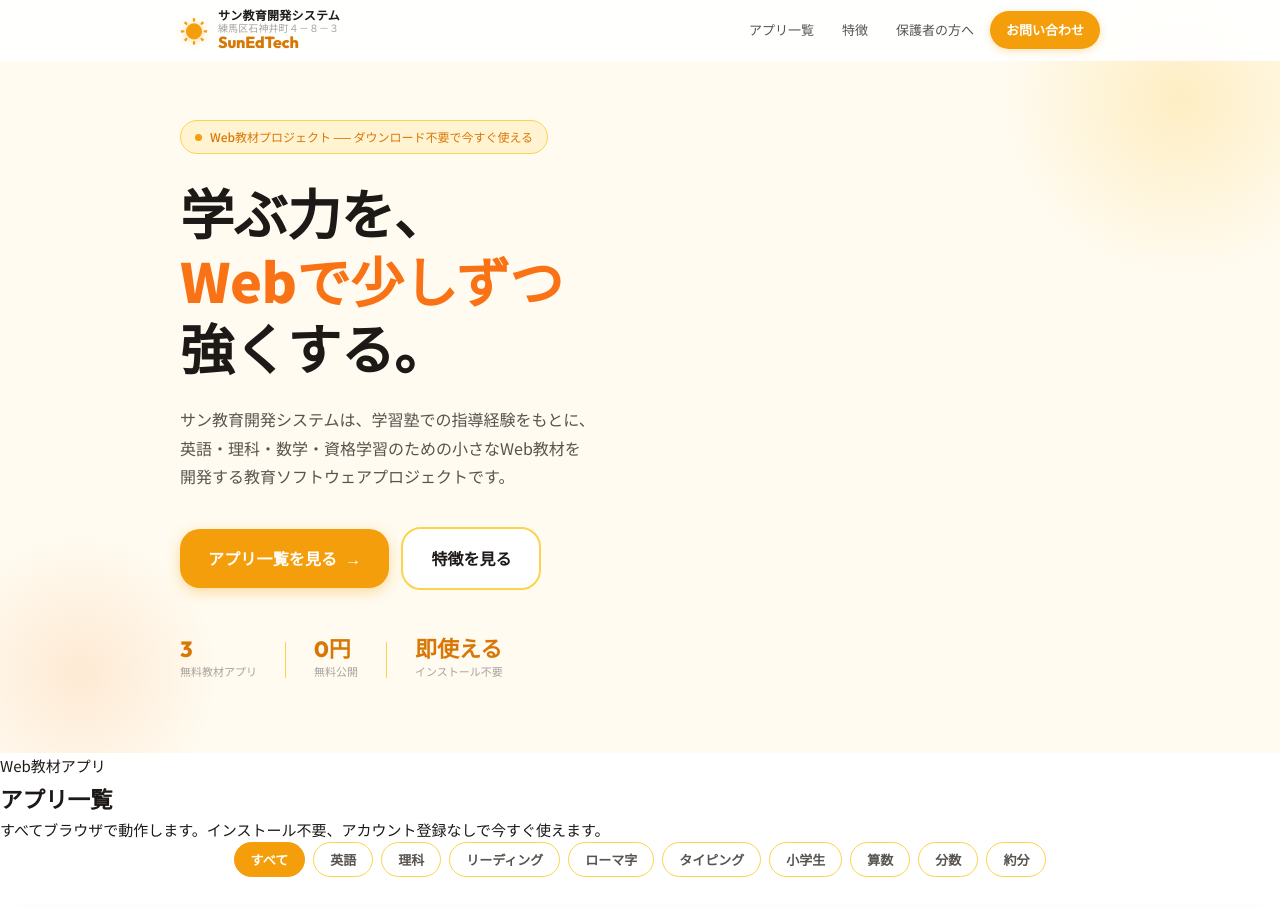
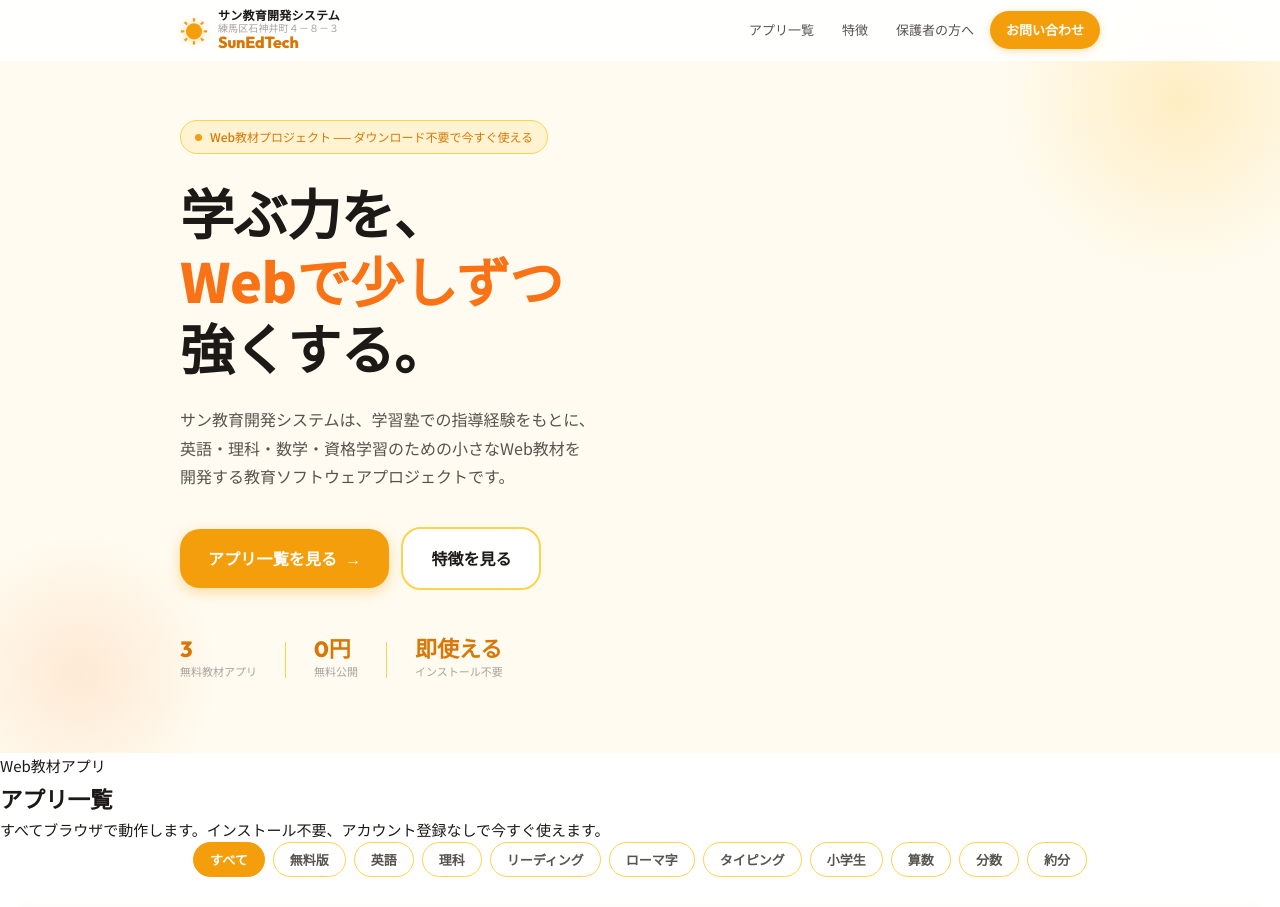
Before and after one commit to growupkuriyama-hub/SunEdTech, a React (Vite) app in the folder homepage/: page / in a window 1280 px wide. Shown: the top 907 px of the page. Built offline with nearby package versions, Linux system fonts and the light colour scheme.

Commit message:
Update AppsSection.jsx

```diff
--- a/homepage/src/components/AppsSection.jsx
+++ b/homepage/src/components/AppsSection.jsx
@@ -3,14 +3,16 @@ import { APP_LIST } from '../data';
 import AppCard from './AppCard';
 import styles from './AppsSection.module.css';
 
-const ALL_TAGS = ['すべて', ...new Set(APP_LIST.flatMap(app => app.tags))];
+const ALL_TAGS = ['すべて', '無料版', ...new Set(APP_LIST.flatMap(app => app.tags))];
 
 export default function AppsSection() {
   const [activeTag, setActiveTag] = useState('すべて');
 
-  const filtered = activeTag === 'すべて'
-    ? APP_LIST
-    : APP_LIST.filter(app => app.tags.includes(activeTag));
+const filtered = activeTag === 'すべて'
+  ? APP_LIST
+  : activeTag === '無料版'
+  ? APP_LIST.filter(app => !app.paid)
+  : APP_LIST.filter(app => app.tags.includes(activeTag));
 
   return (
     <section className={styles.section} id="apps">
```
